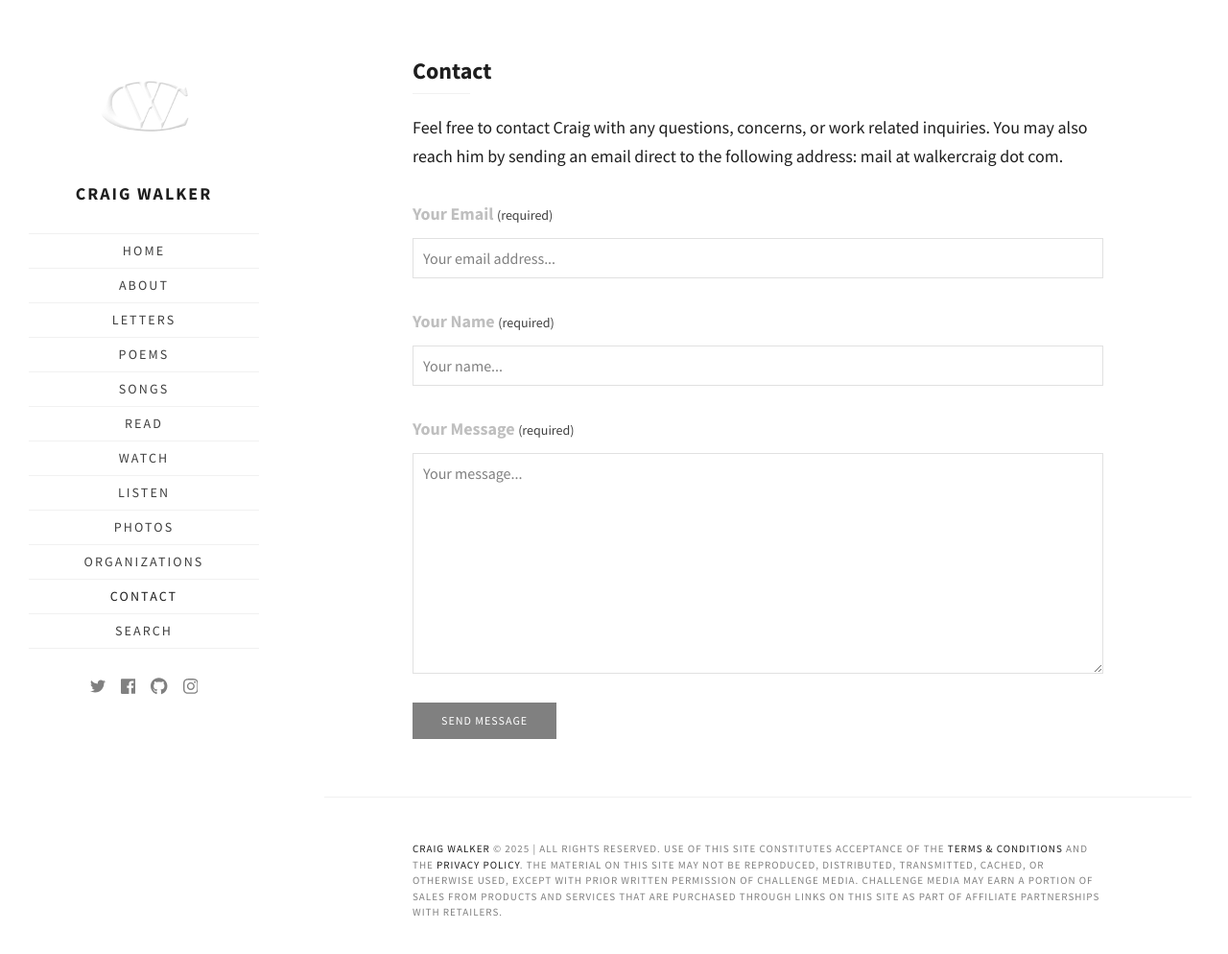
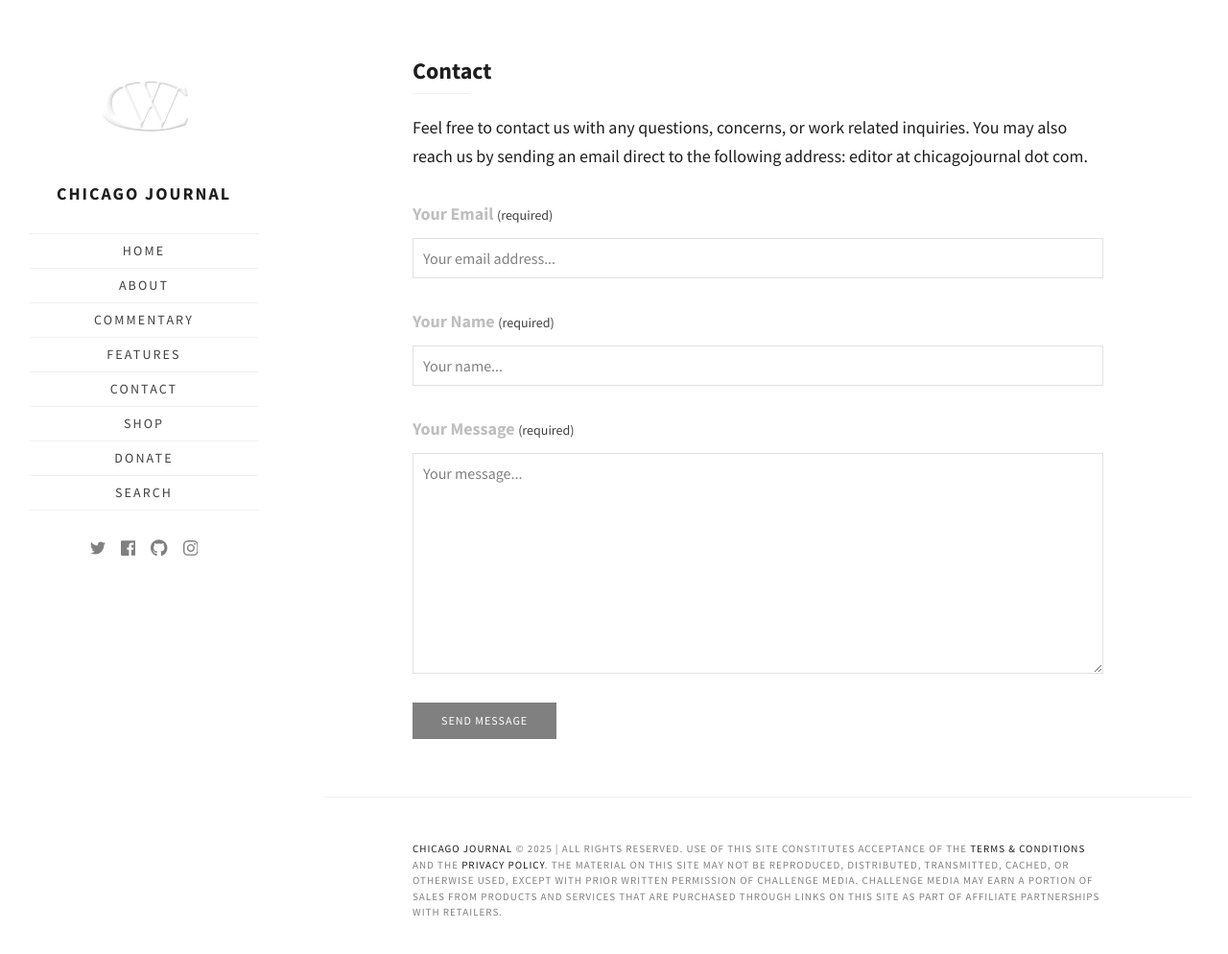
Before and after one commit to walkercraig/chicagojournal, a Jekyll site: the page built from contact.html, in a window 1280 px wide and 1019 px high. Shown: the top 994 px of the window at 96% size. Built offline with Jekyll 4.4.1, drawn with Linux system fonts in a browser that asks for light colours; some web fonts are replaced.

Commit message:
Update _config.yml

```diff
--- a/_config.yml
+++ b/_config.yml
@@ -1,5 +1,5 @@
 # Site settings
-name: 'Craig Walker'
+name: 'Chicago Journal'
 description:
 meta_description:
 logo:
@@ -8,47 +8,39 @@ author:
   image: 'cwsiteicon.png'
   greetings: "Hello & Welcome."
 favicon: '/favicon.ico'
-baseurl: '/'
-production_url: 'https://walkercraig.github.io/'
+baseurl: '/chicagojournal'
+production_url: 'https://walkercraig.github.io/chicagojournal/'
 disqus:
 mailchimp_url: '//walkercraig.us11.list-manage.com/subscribe/post?u=b845f7d1807ad41b6c0437990&amp;id=7bd2f97cd8'
 # Add your GA Tracking Id
 ga_analytics: G-7Z1MEJ4574
 
 # Contact form settings
-email: mail@walkercraig.com
-contact_page_description: "Feel free to contact Craig with any questions, concerns, or work related inquiries. You may also reach him by sending an email direct to the following address: mail at walkercraig dot com."
+email: editor@chicagojournal.com
+contact_page_description: "Feel free to contact us with any questions, concerns, or work related inquiries. You may also reach us by sending an email direct to the following address: editor at chicagojournal dot com."
 thankyou_page_description: "Your message has been successfully sent. We will contact you soon!"
 
 # Social links
-twitter: 'wlkrcrg'
-facebook: 'wlkrcrg'
-instagram: 'wlkrcrg'
+twitter: 'chicagojournal'
+facebook: 'chicagojournal'
+instagram: 'chicago.journal'
 
 # Navigation
 navigation:
   - text: Home
-    url: /
+    url: /chicagojournal
   - text: About
-    url: /about
-  - text: Letters
-    url: /tags/index.html#Letters
-  - text: Poems
-    url: /tags/index.html#Poems
-  - text: Songs
-    url: /tags/index.html#Songs
-  - text: Read
-    url: /tags/index.html#Read
-  - text: Watch
-    url: /tags/index.html#Watch
-  - text: Listen
-    url: /tags/index.html#Listen
-  - text: Photos
-    url: https://www.instagram.com/wlkrcrg
-  - text: Organizations
-    url: /organizations
+    url: /chicagojournal/about
+  - text: Commentary
+    url: /chicagojournal/tags/index.html#comment
+  - text: Features
+    url: /chicagojournal/tags/index.html#features
   - text: Contact
-    url: /contact
+    url: /chicagojournal/contact
+  - text: Shop
+    url: https://www.bonfire.com/store/chicagojournal/
+  - text: Donate
+    url: /donate
   - text: Search
     url: /search
 
```
